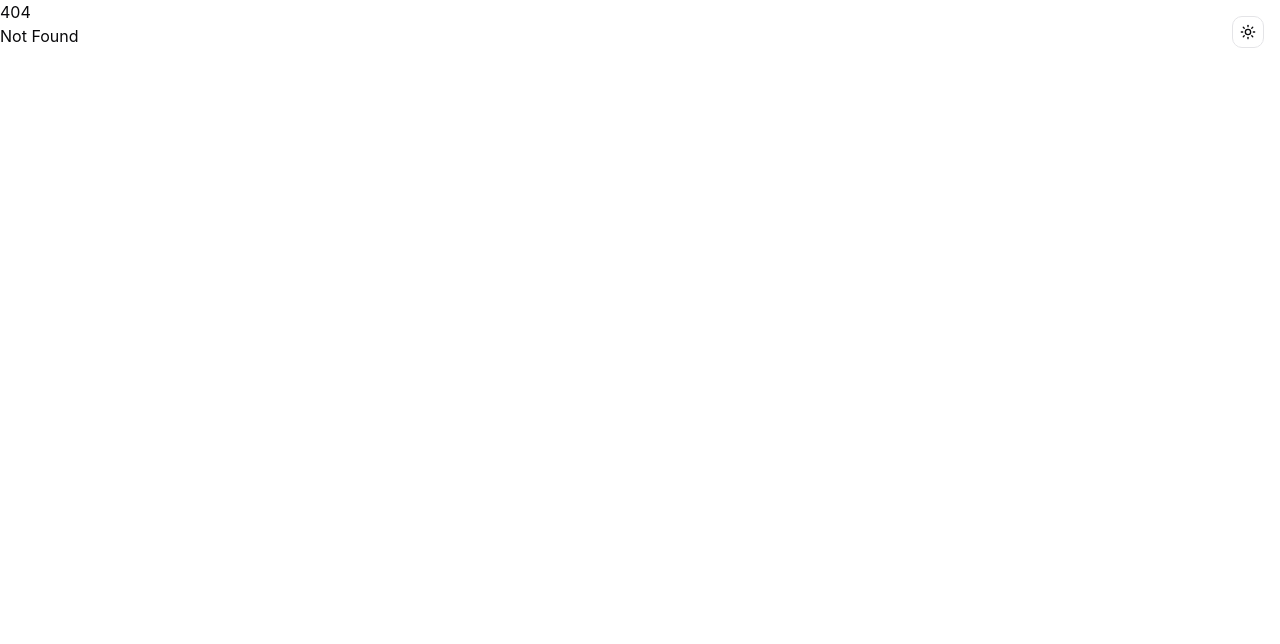
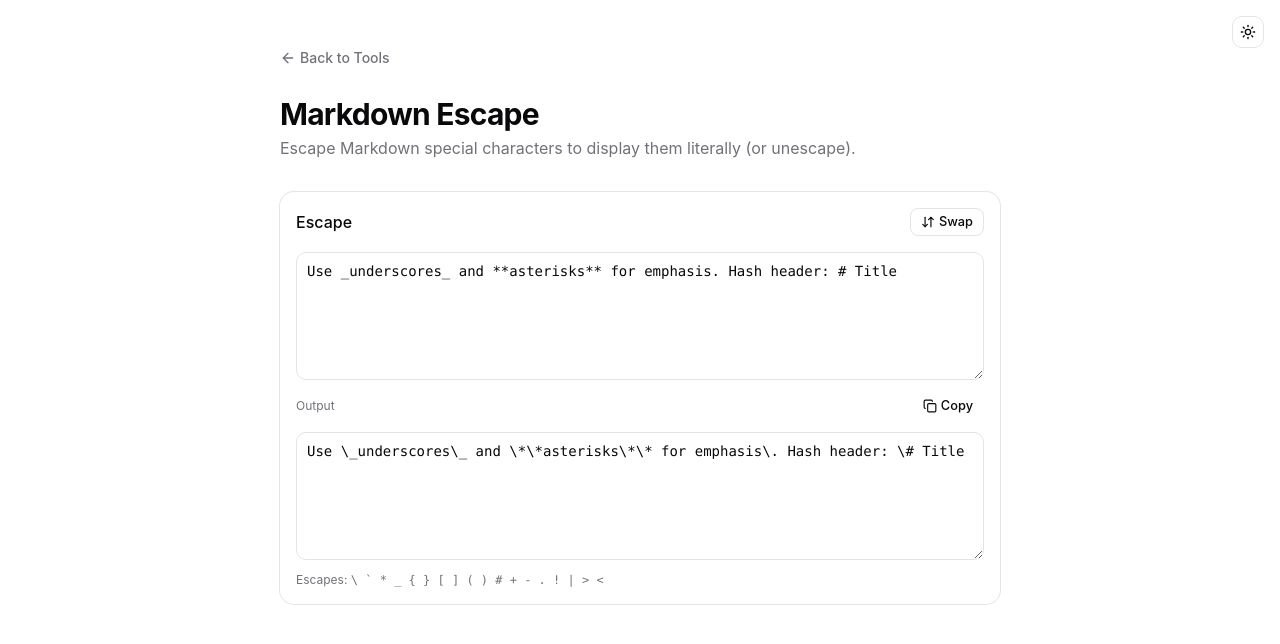
Before and after one commit to orykr/tool.ory.kr, a SvelteKit app in the folder frontend/: page /md-escape in a window 1280 px wide. Before the commit this address had no page. Shown: the top 644 px of the page. Built offline with nearby package versions, Linux system fonts and the light colour scheme.

Commit message:
feat: add Markdown escape and identifier validator (JS/Py/Java/SQL)

```diff
--- a/frontend/src/routes/+page.svelte
+++ b/frontend/src/routes/+page.svelte
@@ -696,6 +696,16 @@
 			href: "/email-obfuscate",
 			title: "Email Obfuscator",
 			description: "Hide an email from scrapers via HTML entities and ROT13."
+		},
+		{
+			href: "/md-escape",
+			title: "Markdown Escape",
+			description: "Escape Markdown special characters to display them literally."
+		},
+		{
+			href: "/identifier",
+			title: "Identifier Validator",
+			description: "Check identifier validity and reserved-word status (JS/Py/Java/SQL)."
 		}
 	];
 </script>
--- /dev/null
+++ b/frontend/src/routes/identifier/+page.svelte
@@ -0,0 +1,150 @@
+<script lang="ts">
+	import * as Card from "$lib/components/ui/card/index.js";
+	import { Input } from "$lib/components/ui/input/index.js";
+	import { Label } from "$lib/components/ui/label/index.js";
+	import ArrowLeft from "@lucide/svelte/icons/arrow-left";
+	import CheckCircle from "@lucide/svelte/icons/check-circle";
+	import XCircle from "@lucide/svelte/icons/x-circle";
+
+	const JS_RESERVED = new Set([
+		"break", "case", "catch", "class", "const", "continue", "debugger", "default",
+		"delete", "do", "else", "enum", "export", "extends", "false", "finally", "for",
+		"function", "if", "import", "in", "instanceof", "new", "null", "return", "super",
+		"switch", "this", "throw", "true", "try", "typeof", "var", "void", "while", "with",
+		"yield", "let", "static", "implements", "interface", "package", "private",
+		"protected", "public", "await", "async"
+	]);
+	const PY_RESERVED = new Set([
+		"False", "None", "True", "and", "as", "assert", "async", "await", "break", "class",
+		"continue", "def", "del", "elif", "else", "except", "finally", "for", "from",
+		"global", "if", "import", "in", "is", "lambda", "nonlocal", "not", "or", "pass",
+		"raise", "return", "try", "while", "with", "yield", "match", "case"
+	]);
+	const JAVA_RESERVED = new Set([
+		"abstract", "assert", "boolean", "break", "byte", "case", "catch", "char", "class",
+		"const", "continue", "default", "do", "double", "else", "enum", "extends", "final",
+		"finally", "float", "for", "goto", "if", "implements", "import", "instanceof", "int",
+		"interface", "long", "native", "new", "package", "private", "protected", "public",
+		"return", "short", "static", "strictfp", "super", "switch", "synchronized", "this",
+		"throw", "throws", "transient", "try", "void", "volatile", "while", "true", "false",
+		"null"
+	]);
+	const SQL_RESERVED = new Set([
+		"select", "from", "where", "and", "or", "not", "null", "as", "in", "is", "like",
+		"between", "join", "left", "right", "inner", "outer", "on", "group", "by", "having",
+		"order", "limit", "offset", "insert", "into", "values", "update", "set", "delete",
+		"create", "drop", "alter", "table", "index", "view", "primary", "key", "foreign",
+		"references", "default", "case", "when", "then", "else", "end"
+	]);
+
+	let name = $state("myVariable");
+
+	function check(id: string) {
+		const trimmed = id.trim();
+		const empty = trimmed.length === 0;
+		const startsWithDigit = /^\d/.test(trimmed);
+		const hasInvalid = /[^A-Za-z0-9_$]/.test(trimmed);
+		const hasInvalidPy = /[^A-Za-z0-9_]/.test(trimmed);
+		return {
+			empty,
+			startsWithDigit,
+			js: {
+				valid: !empty && !startsWithDigit && !hasInvalid,
+				reserved: JS_RESERVED.has(trimmed)
+			},
+			py: {
+				valid: !empty && !startsWithDigit && !hasInvalidPy,
+				reserved: PY_RESERVED.has(trimmed)
+			},
+			java: {
+				valid: !empty && !startsWithDigit && !hasInvalid,
+				reserved: JAVA_RESERVED.has(trimmed)
+			},
+			sql: {
+				valid: !empty && !startsWithDigit && !/[^A-Za-z0-9_]/.test(trimmed),
+				reserved: SQL_RESERVED.has(trimmed.toLowerCase())
+			}
+		};
+	}
+
+	let r = $derived(check(name));
+
+	function row(label: string, valid: boolean, reserved: boolean) {
+		return { label, valid, reserved };
+	}
+
+	let rows = $derived([
+		row("JavaScript / TypeScript", r.js.valid, r.js.reserved),
+		row("Python", r.py.valid, r.py.reserved),
+		row("Java", r.java.valid, r.java.reserved),
+		row("SQL (case-insensitive)", r.sql.valid, r.sql.reserved)
+	]);
+</script>
+
+<main class="container mx-auto max-w-3xl px-6 py-12">
+	<nav class="mb-6">
+		<a
+			href="/"
+			class="text-muted-foreground hover:text-foreground inline-flex items-center gap-1 text-sm font-medium transition-colors"
+		>
+			<ArrowLeft class="h-4 w-4" />
+			Back to Tools
+		</a>
+	</nav>
+
+	<header class="mb-8">
+		<h1 class="text-3xl font-bold tracking-tight">Identifier Validator</h1>
+		<p class="text-muted-foreground mt-1">
+			Check whether a name is a valid identifier and not a reserved word in major languages.
+		</p>
+	</header>
+
+	<Card.Root class="mb-4">
+		<Card.Content class="pt-6">
+			<div class="space-y-1.5">
+				<Label for="n">Identifier</Label>
+				<Input id="n" bind:value={name} class="font-mono" />
+			</div>
+		</Card.Content>
+	</Card.Root>
+
+	<Card.Root>
+		<Card.Header><Card.Title class="text-base">Per-language status</Card.Title></Card.Header>
+		<Card.Content>
+			<table class="w-full text-sm">
+				<thead>
+					<tr class="border-b text-left">
+						<th class="px-2 py-2"></th>
+						<th class="px-2 py-2">Language</th>
+						<th class="px-2 py-2">Syntactically valid</th>
+						<th class="px-2 py-2">Reserved word?</th>
+						<th class="px-2 py-2">Usable</th>
+					</tr>
+				</thead>
+				<tbody>
+					{#each rows as row, i (row.label)}
+						{@const usable = row.valid && !row.reserved}
+						<tr class="border-b last:border-0">
+							<td class="px-2 py-1">
+								{#if usable}
+									<CheckCircle class="h-5 w-5 text-emerald-500" />
+								{:else}
+									<XCircle class="text-destructive h-5 w-5" />
+								{/if}
+							</td>
+							<td class="px-2 py-1 font-semibold">{row.label}</td>
+							<td class="px-2 py-1">{row.valid ? "yes" : "no"}</td>
+							<td class="px-2 py-1">{row.reserved ? "yes" : "no"}</td>
+							<td class="px-2 py-1">{usable ? "yes" : "no"}</td>
+						</tr>
+					{/each}
+				</tbody>
+			</table>
+			{#if r.empty}
+				<p class="text-muted-foreground mt-2 text-xs">Empty identifier.</p>
+			{:else if r.startsWithDigit}
+				<p class="text-destructive mt-2 text-xs">Identifiers must not start with a digit.</p>
+			{/if}
+		</Card.Content>
+	</Card.Root>
+</main>
--- /dev/null
+++ b/frontend/src/routes/md-escape/+page.svelte
@@ -0,0 +1,83 @@
+<script lang="ts">
+	import * as Card from "$lib/components/ui/card/index.js";
+	import { Button } from "$lib/components/ui/button/index.js";
+	import { Textarea } from "$lib/components/ui/textarea/index.js";
+	import ArrowLeft from "@lucide/svelte/icons/arrow-left";
+	import ArrowDownUp from "@lucide/svelte/icons/arrow-down-up";
+	import Copy from "@lucide/svelte/icons/copy";
+	import Check from "@lucide/svelte/icons/check";
+
+	let mode = $state<"escape" | "unescape">("escape");
+	let input = $state("Use _underscores_ and **asterisks** for emphasis. Hash header: # Title");
+
+	const ESCAPE_CHARS = ["\\", "`", "*", "_", "{", "}", "[", "]", "(", ")", "#", "+", "-", ".", "!", "|", ">", "<"];
+
+	function escapeMd(s: string): string {
+		let out = "";
+		for (const ch of s) {
+			if (ESCAPE_CHARS.includes(ch)) out += "\\" + ch;
+			else out += ch;
+		}
+		return out;
+	}
+
+	function unescapeMd(s: string): string {
+		return s.replace(/\\([\\`*_{}\[\]()#+\-.!|><])/g, "$1");
+	}
+
+	let output = $derived(mode === "escape" ? escapeMd(input) : unescapeMd(input));
+
+	function swap() {
+		mode = mode === "escape" ? "unescape" : "escape";
+		input = output;
+	}
+
+	let copied = $state(false);
+	async function copy() {
+		await navigator.clipboard.writeText(output);
+		copied = true;
+		setTimeout(() => (copied = false), 1500);
+	}
+</script>
+
+<main class="container mx-auto max-w-3xl px-6 py-12">
+	<nav class="mb-6">
+		<a
+			href="/"
+			class="text-muted-foreground hover:text-foreground inline-flex items-center gap-1 text-sm font-medium transition-colors"
+		>
+			<ArrowLeft class="h-4 w-4" />
+			Back to Tools
+		</a>
+	</nav>
+
+	<header class="mb-8">
+		<h1 class="text-3xl font-bold tracking-tight">Markdown Escape</h1>
+		<p class="text-muted-foreground mt-1">
+			Escape Markdown special characters to display them literally (or unescape).
+		</p>
+	</header>
+
+	<Card.Root>
+		<Card.Header class="flex flex-row items-center justify-between">
+			<Card.Title class="text-base">{mode === "escape" ? "Escape" : "Unescape"}</Card.Title>
+			<Button variant="outline" size="sm" onclick={swap}>
+				<ArrowDownUp />
+				Swap
+			</Button>
+		</Card.Header>
+		<Card.Content class="space-y-3">
+			<Textarea bind:value={input} class="min-h-32 font-mono text-sm" />
+			<div class="flex items-center justify-between">
+				<span class="text-muted-foreground text-xs">Output</span>
+				<Button variant="ghost" size="sm" onclick={copy}>
+					{#if copied}<Check />Copied{:else}<Copy />Copy{/if}
+				</Button>
+			</div>
+			<Textarea value={output} readonly class="min-h-32 font-mono text-sm" />
+			<p class="text-muted-foreground text-xs">
+				Escapes: <code>{ESCAPE_CHARS.join(" ")}</code>
+			</p>
+		</Card.Content>
+	</Card.Root>
+</main>
```
